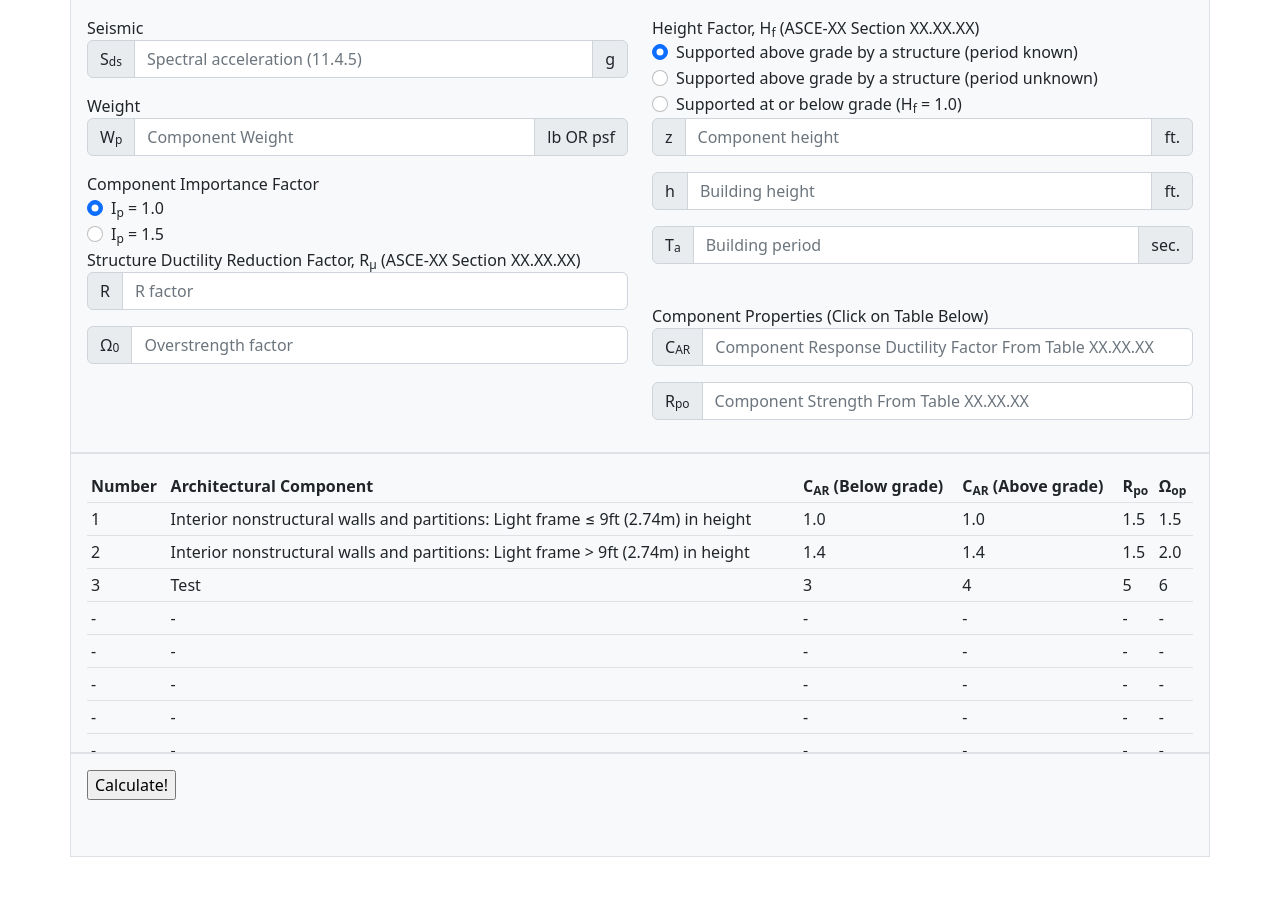
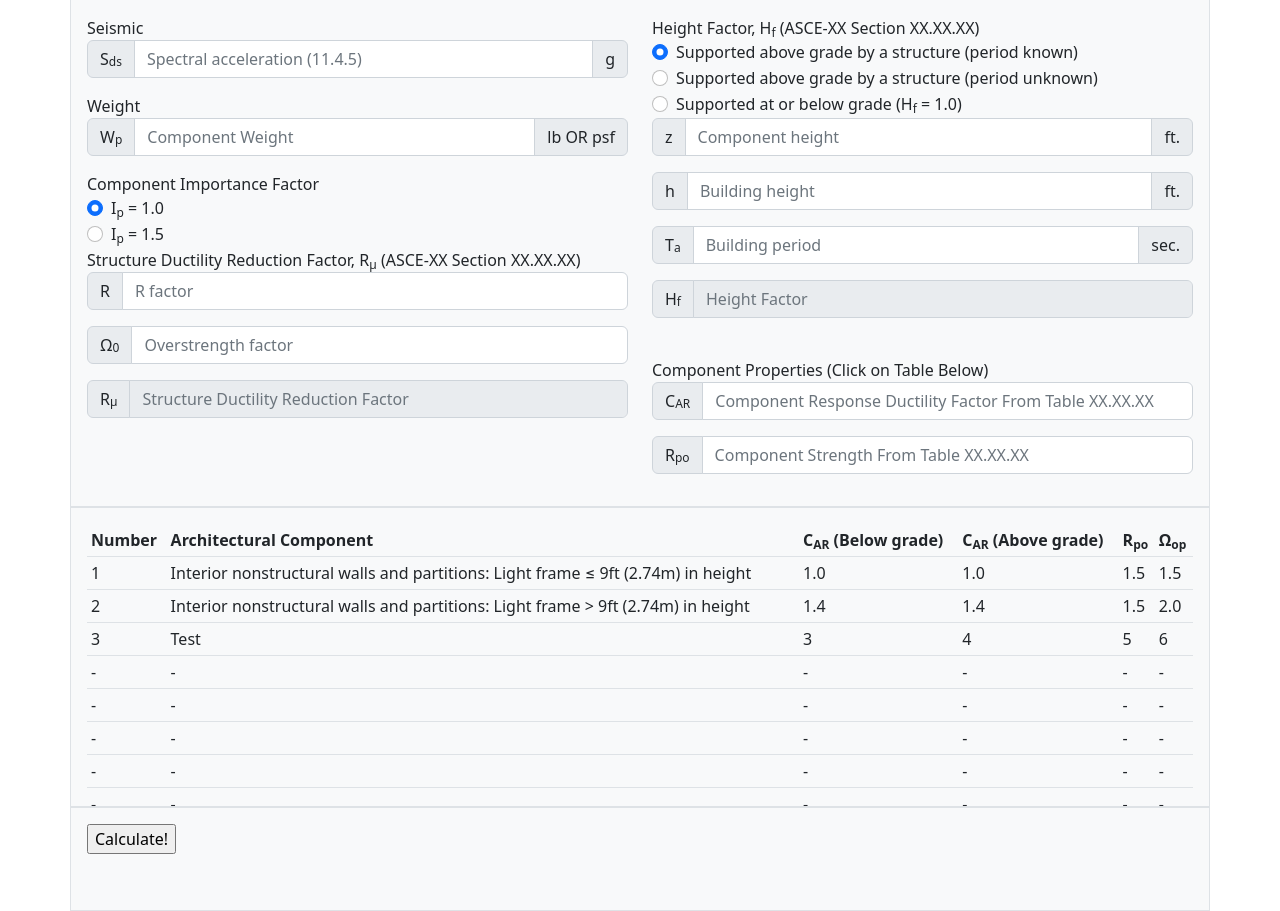
Before and after one commit to aclozovoy/FpForceCalculator, a Flask app: page / in a window 1280 px wide. Shown: the part 57-968 px from the top of the page. Before the commit the page ends 914 px from the top, so only its background shows below. Run offline with Flask 2, Linux system fonts and the light colour scheme.

Commit message:
Live calculation of R_mu

```diff
--- a/static/js/scripts.js
+++ b/static/js/scripts.js
@@ -15,8 +15,30 @@ $(document).ready(function(){
             $("#ZInput").hide("slow");
             $("#HInput").hide("slow");
             $("#TaInput").hide("slow");
+            // $("#ZInput").attr('disabled', 'disabled');
+            // $("#HInput").attr('disabled', 'disabled');
+            // $("#TaInput").attr('disabled', 'disabled');
         }
     })
+});
+
+// LIVE CALCULATION OF R_mu FACTOR
+$(document).ready(function(){
+    $('[name=R]').add('[name=Omega0]').change(function() {
+        // alert('R or Omega0 changed!');
+        var R = parseFloat($('[name=R').val());
+        var Omega0 = parseFloat($('[name=Omega0').val());
+
+        if (R>0 & Omega0>0) {
+            // alert('R or Omega0 are both valid!');
+            R_mu = (1.1*R/Omega0)**(0.5)
+            $('[name=R_mu]').val(R_mu.toFixed(2))
+        }
+        else {
+            $('[name=R_mu]').val('')
+        }
+
+    });
 });
 
 // HIGHLIGHT TABLE ROW WHEN CLICKED
--- a/templates/main.html
+++ b/templates/main.html
@@ -47,6 +47,10 @@
 				<div class="input-group mb-3">
 					<span class="input-group-text" id="inputGroup-sizing-default">Ω<sub>0</sub></span>
 					<input name="Omega0" type="text" class="form-control" placeholder="Overstrength factor" aria-label="Sizing example input" aria-describedby="inputGroup-sizing-default">
+				</div>
+				<div class="input-group mb-3">
+					<span class="input-group-text" id="inputGroup-sizing-default">R<sub>µ</sub></span>
+					<input name="R_mu" type="text" class="form-control" readonly disabled placeholder="Structure Ductility Reduction Factor" aria-label="Sizing example input" aria-describedby="inputGroup-sizing-default">
 				</div>
 			{{RmuText}}
 		</div>
@@ -102,8 +106,15 @@
 				<div class="col" id="TaInput">
 				<div class="input-group mb-3">
 				  <span class="input-group-text" id="TaInputGroup">T<sub>a</sub></span>
-				  <input name="Ta" type="text" class="form-control" placeholder="Building period" aria-label="Sizing example input" aria-describedby="inputGroup-sizing-default" readonly>
+				  <input name="Ta" type="text" class="form-control" placeholder="Building period" aria-label="Sizing example input" aria-describedby="inputGroup-sizing-default">
 				  <span class="input-group-text" id="TaInputGroup">sec.</span>
+				</div>
+				</div>
+
+				<div class="col" id="HfOutput">
+					<div class="input-group mb-3">
+					  <span class="input-group-text" id="HfOutputGroup">H<sub>f</sub></span>
+					  <input name="Hf" type="text" class="form-control" readonly disabled placeholder="Height Factor" aria-label="Sizing example input" aria-describedby="inputGroup-sizing-default">
 				</div>
 				</div>
 			<!-- </div> -->
```
